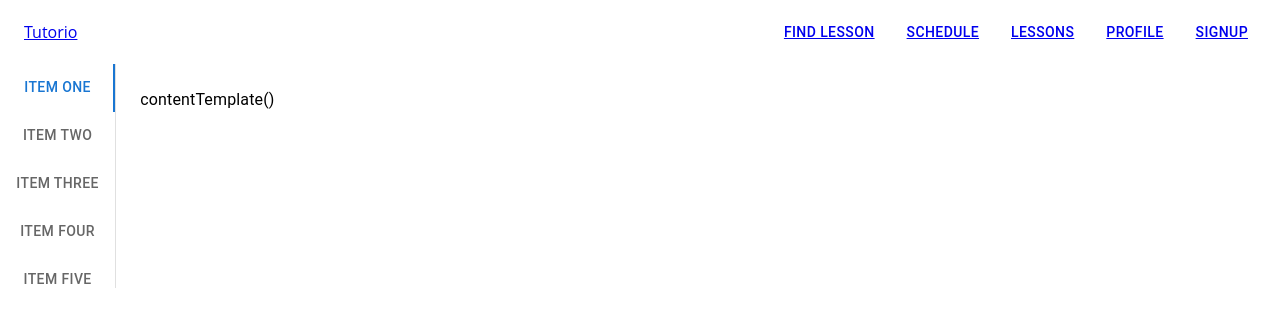
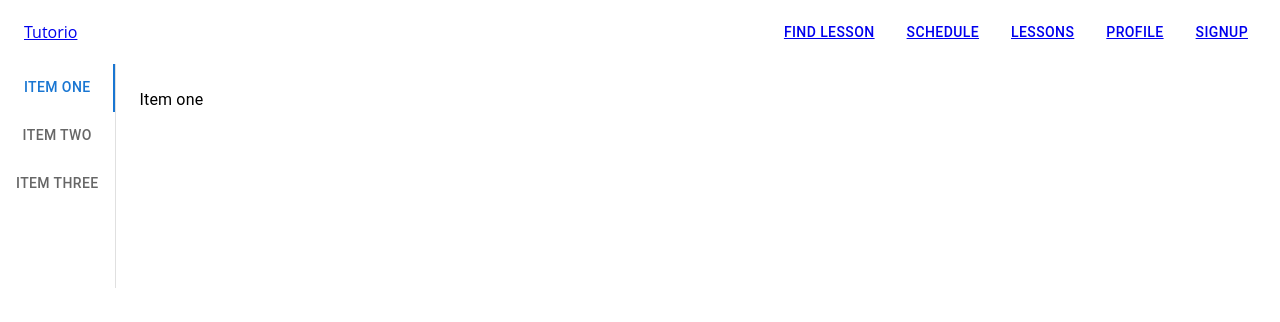
Before and after one commit to lukass16/Tutorio, a React (Create React App) app in the folder frontend/: page /profile in a window 1280 px wide. Shown: the top 322 px of the page. Built offline with nearby package versions, Linux system fonts and the light colour scheme.

Commit message:
Vertical menu

```diff
--- a/frontend/src/pages/Profile.js
+++ b/frontend/src/pages/Profile.js
@@ -67,13 +67,10 @@ export default function VerticalTabs() {
         <Tab label="Item One" {...a11yProps(0)} />
         <Tab label="Item Two" {...a11yProps(1)} />
         <Tab label="Item Three" {...a11yProps(2)} />
-        <Tab label="Item Four" {...a11yProps(3)} />
-        <Tab label="Item Five" {...a11yProps(4)} />
-        <Tab label="Item Six" {...a11yProps(5)} />
-        <Tab label="Item Seven" {...a11yProps(6)} />
+
       </Tabs>
       <TabPanel value={value} index={0}>
-      contentTemplate()
+        Item one
       </TabPanel>
       <TabPanel value={value} index={1}>
         Item Two
```
